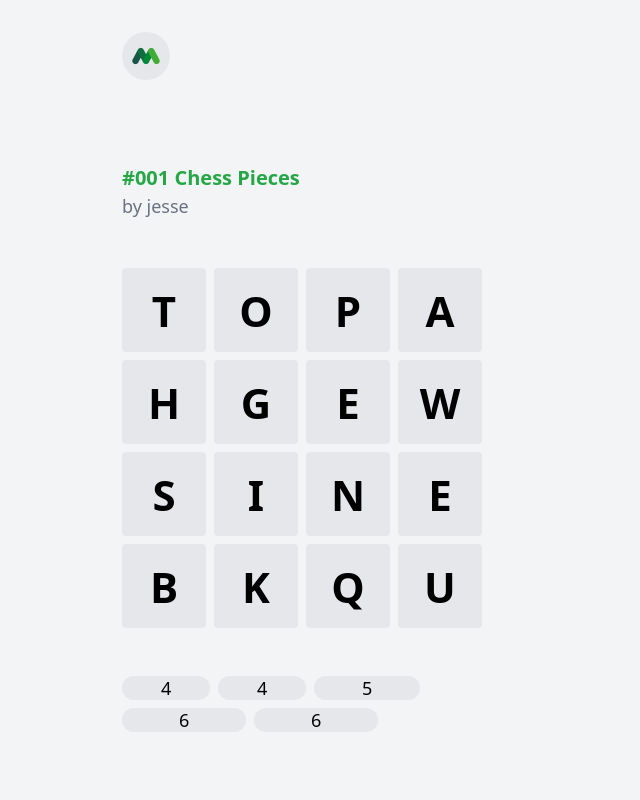
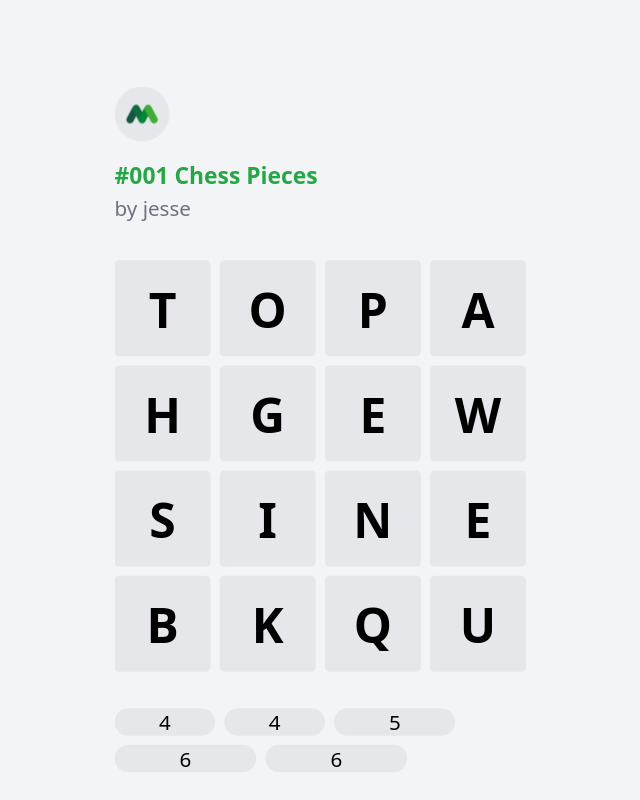
Before and after one commit to jessekimotho/mistari, a SvelteKit app: page / in a window 1280 px wide. Shown: the whole page, without its empty margins (338-978 px from the left). Built offline with nearby package versions, Linux system fonts and the light colour scheme.

Commit message:
updates and changes

```diff
--- a/src/lib/components/Grid.svelte
+++ b/src/lib/components/Grid.svelte
@@ -17,23 +17,26 @@
 	export let grid: string[][];
 	let displayGrid = grid.map((row) => [...row]);
 
+	// Config
 	export const SWIPE_THRESHOLD_RATIO = 0.3;
 	export const TRAIL_LINE_WIDTH = 64;
 	export const TILE_SIZE = 84;
 	export const GAP_SIZE = 8;
 
+	// States
+	const clearingTrail = writable(false);
 	const trailIsAlreadyFound = writable(false);
+	const allDone = writable(false);
+	const selecting = writable(false);
+	let isDragging = false;
 
+	const poppingTiles = writable<Set<string>>(new Set());
+	const usedTiles = writable<Set<string>>(new Set());
+
+	// Computed
 	const tileSpacing = TILE_SIZE + GAP_SIZE;
 	$: svgWidth = displayGrid[0].length * TILE_SIZE + (displayGrid[0].length - 1) * GAP_SIZE;
 	$: svgHeight = displayGrid.length * TILE_SIZE + (displayGrid.length - 1) * GAP_SIZE;
-
-	const allDone = writable(false);
-	const selecting = writable(false);
-	let isDragging = false;
-	const poppingTiles = writable<Set<string>>(new Set());
-	const usedTiles = writable<Set<string>>(new Set());
-	const alreadyFoundTiles = writable<Set<string>>(new Set());
 
 	const derivedRemainingLetters = derived(
 		foundWords,
@@ -46,17 +49,30 @@
 			)
 	);
 
-	const trailSegments = derived(selectedTiles, ($tiles) =>
-		segmentTrail($tiles).flatMap((segment, i) => {
+	const trailSegments = derived(selectedTiles, ($tiles) => {
+		const segments = segmentTrail($tiles).flatMap((segment, i) => {
 			const color = trailColors[i % trailColors.length];
 			return segment.slice(0, -1).map((from, j) => ({
 				from,
 				to: segment[j + 1],
 				color
 			}));
-		})
-	);
+		});
 
+		// 🛠 NEW: Handle single-tile selection gracefully
+		if ($tiles.length === 1) {
+			const only = $tiles[0];
+			segments.push({
+				from: only,
+				to: only,
+				color: trailColors[0]
+			});
+		}
+
+		return segments;
+	});
+
+	// Helpers
 	function tileCenterPx(row: number, col: number) {
 		return {
 			x: col * tileSpacing + TILE_SIZE / 2,
@@ -72,6 +88,7 @@
 		const trail = get(selectedTiles);
 		const last = trail.at(-1);
 		const index = trail.findIndex((p) => p.row === row && p.col === col);
+
 		let newTrail;
 		if (index !== -1) {
 			newTrail = trail.slice(0, index + 1);
@@ -80,6 +97,7 @@
 		} else {
 			newTrail = [{ row, col }];
 		}
+
 		selectedTiles.set(newTrail);
 		currentWord.set(newTrail.map((p) => displayGrid[p.row][p.col]).join(''));
 
@@ -104,7 +122,6 @@
 				isDragging = false;
 				selecting.set(false);
 			} else {
-				// Word already found!
 				triggerAlreadyFoundTrailEffect(newTrail);
 				flashWordHint(word);
 			}
@@ -114,9 +131,9 @@
 	function triggerAlreadyFoundTrailEffect(trail: TilePosition[]) {
 		trailIsAlreadyFound.set(true);
 		setTimeout(() => {
-			selectedTiles.set([]); // 👈 clear the trail visually
-			currentWord.set(''); // 👈 clear the currentWord too
-			trailIsAlreadyFound.set(false); // 👈 now safely turn off the pulse state
+			selectedTiles.set([]);
+			currentWord.set('');
+			trailIsAlreadyFound.set(false);
 		}, 600);
 	}
 
@@ -125,17 +142,24 @@
 		setTimeout(() => hintFlashWord.set(null), 800);
 	}
 
-	function isInsideSwipeThreshold(event: PointerEvent, row: number, col: number): boolean {
-		const tile = event.currentTarget as HTMLElement;
-		const { left, top, width } = tile.getBoundingClientRect();
-		const dx = event.clientX - (left + width / 2);
-		const dy = event.clientY - (top + width / 2);
-		return Math.hypot(dx, dy) < width * SWIPE_THRESHOLD_RATIO;
-	}
-
 	function handlePointerDown(row: number, col: number) {
 		const letter = displayGrid[row][col];
-		if (!get(derivedRemainingLetters).has(letter)) return;
+		const remaining = get(derivedRemainingLetters);
+
+		if (!remaining.has(letter)) {
+			if (get(selectedTiles).length > 0) {
+				selecting.set(false);
+				isDragging = false;
+				clearingTrail.set(true);
+				setTimeout(() => {
+					selectedTiles.set([]);
+					currentWord.set('');
+					clearingTrail.set(false);
+				}, 300);
+			}
+			return;
+		}
+
 		updateTrail(row, col);
 		isDragging = true;
 		selecting.set(true);
@@ -143,9 +167,16 @@
 
 	function handlePointerEnter(row: number, col: number, event: PointerEvent) {
 		if (!isDragging || !get(selecting)) return;
-		if (!isInsideSwipeThreshold(event, row, col)) return;
+
+		const tile = event.currentTarget as HTMLElement;
+		const { left, top, width } = tile.getBoundingClientRect();
+		const dx = event.clientX - (left + width / 2);
+		const dy = event.clientY - (top + width / 2);
+		if (Math.hypot(dx, dy) > width * SWIPE_THRESHOLD_RATIO) return;
+
 		const letter = displayGrid[row][col];
 		if (!get(derivedRemainingLetters).has(letter)) return;
+
 		const trail = get(selectedTiles);
 		const last = trail.at(-1);
 		if (
@@ -154,16 +185,6 @@
 		) {
 			updateTrail(row, col);
 		}
-	}
-
-	function handleTouchMove(row: number, col: number, e: TouchEvent) {
-		if (!isDragging || !get(selecting)) return;
-		const touch = e.changedTouches[0];
-		handlePointerEnter(row, col, {
-			clientX: touch.clientX,
-			clientY: touch.clientY,
-			currentTarget: e.currentTarget
-		} as unknown as PointerEvent);
 	}
 
 	function triggerPopEffect(trail: TilePosition[]) {
@@ -191,12 +212,16 @@
 			isDragging = false;
 			selecting.set(false);
 		};
+
 		const clickAway = (e: MouseEvent) => {
 			if (!(e.target as HTMLElement).closest('.tile, .hitbox')) {
 				selectedTiles.set([]);
 				currentWord.set('');
+				selecting.set(false);
+				isDragging = false;
 			}
 		};
+
 		window.addEventListener('pointerup', onUp);
 		window.addEventListener('touchend', onUp);
 		window.addEventListener('mousedown', clickAway);
@@ -208,6 +233,7 @@
 	});
 </script>
 
+<!-- === Markup === -->
 <div class="relative" style="width: {svgWidth}px; height: {svgHeight}px;">
 	{#if $allDone}
 		<div
@@ -241,20 +267,6 @@
 
 	<!-- Trail SVG -->
 	<svg class="pointer-events-none absolute inset-0" width={svgWidth} height={svgHeight}>
-		{#if $selectedTiles.length > 0}
-			{@const p = tileCenterPx($selectedTiles[0].row, $selectedTiles[0].col)}
-			<line
-				x1={p.x}
-				y1={p.y}
-				x2={p.x}
-				y2={p.y}
-				stroke={trailColors[0]}
-				stroke-width={TRAIL_LINE_WIDTH}
-				stroke-linecap="round"
-				vector-effect="non-scaling-stroke"
-				in:draw={{ duration: 200 }}
-			/>
-		{/if}
 		{#each $trailSegments as { from, to, color } (`${from.row}-${from.col}-${to.row}-${to.col}`)}
 			{@const a = tileCenterPx(from.row, from.col)}
 			{@const b = tileCenterPx(to.row, to.col)}
@@ -268,6 +280,7 @@
 				stroke-linecap="round"
 				vector-effect="non-scaling-stroke"
 				class:pulse-stroke={$trailIsAlreadyFound}
+				class:fade-out-trail={$clearingTrail}
 				in:draw={{ duration: 250 }}
 				out:draw={{ duration: 200 }}
 				style="--trail-width: {TRAIL_LINE_WIDTH}px;"
@@ -275,7 +288,7 @@
 		{/each}
 	</svg>
 
-	<!-- Letters Layer -->
+	<!-- Letters -->
 	<div
 		class="pointer-events-none absolute inset-0 grid"
 		style="grid-template-columns: repeat({displayGrid[0]
@@ -298,7 +311,7 @@
 		{/each}
 	</div>
 
-	<!-- Interaction Layer -->
+	<!-- Hitboxes -->
 	<div
 		class="absolute inset-0 grid"
 		style="grid-template-columns: repeat({displayGrid[0]
@@ -308,15 +321,13 @@
 			{#each row as letter, c}
 				<div
 					class="hitbox"
-					style="width: {TILE_SIZE}px; height: {TILE_SIZE}px;"
+					style="width: {TILE_SIZE}px; height: {TILE_SIZE}px; touch-action: none;"
 					class:cursor-pointer={$derivedRemainingLetters.has(letter) &&
 						!get(usedTiles).has(`${r}-${c}`)}
 					class:cursor-default={!$derivedRemainingLetters.has(letter) ||
 						get(usedTiles).has(`${r}-${c}`)}
 					on:pointerdown={() => handlePointerDown(r, c)}
 					on:pointermove={(e) => handlePointerEnter(r, c, e)}
-					on:touchstart|preventDefault={() => handlePointerDown(r, c)}
-					on:touchmove|preventDefault={(e) => handleTouchMove(r, c, e)}
 				></div>
 			{/each}
 		{/each}
@@ -349,8 +360,19 @@
 			stroke-width: var(--trail-width);
 		}
 	}
-
 	.pulse-stroke {
 		animation: pulseStroke 600ms ease-in-out;
 	}
+	@keyframes fadeOutTrail {
+		0% {
+			opacity: 1;
+		}
+		100% {
+			opacity: 0;
+			visibility: hidden;
+		}
+	}
+	.fade-out-trail {
+		animation: fadeOutTrail 300ms ease-out forwards;
+	}
 </style>
--- a/src/lib/components/WordHintButton.svelte
+++ b/src/lib/components/WordHintButton.svelte
@@ -4,9 +4,11 @@
 	export let word: string;
 	export let grid: string[][];
 
+	// Reactive derived values
 	$: isFound = $foundWords.has(word);
 	$: isFlashing = $hintFlashWord === word;
 
+	// When clicked, flash hint at first matching letter
 	function showHint() {
 		const letter = word[0];
 		for (let r = 0; r < grid.length; r++) {
@@ -22,14 +24,13 @@
 </script>
 
 {#if isFound}
-	<span
-		class="text-md inline-flex h-6 items-center justify-center rounded-4xl bg-[#26c04c] px-8 text-center font-bold text-white transition-all"
-		class:animate-hintflash={isFlashing}>{word}</span
-	>
+	<span class="hint-found" class:animate-hintflash={isFlashing}>
+		{word}
+	</span>
 {:else}
 	<button
 		on:click={showHint}
-		class="inline-flex h-6 items-center justify-center rounded-4xl bg-gray-200 text-center text-lg text-black"
+		class="hint-button"
 		style="width: calc(({word.length}ch * 1.75) + 16px)"
 	>
 		{word.length}
@@ -37,6 +38,38 @@
 {/if}
 
 <style>
+	/* Found Word Appearance */
+	.hint-found {
+		display: inline-flex;
+		align-items: center;
+		justify-content: center;
+		height: 1.5rem; /* 6 Tailwind units */
+		padding: 0 0.5rem;
+		border-radius: 9999px; /* full pill */
+		background-color: #26c04c;
+		color: white;
+		font-weight: bold;
+		font-size: 1rem;
+		text-align: center;
+		transition: all 0.3s ease;
+	}
+
+	/* Button to reveal hint */
+	.hint-button {
+		display: inline-flex;
+		align-items: center;
+		justify-content: center;
+		height: 1.5rem;
+		padding: 0 0.5rem;
+		border-radius: 9999px;
+		background-color: #e5e7eb; /* gray-200 */
+		color: black;
+		font-size: 1.125rem; /* text-lg */
+		text-align: center;
+		transition: all 0.3s ease;
+	}
+
+	/* Pop Animation for Found Hints */
 	@keyframes hintflash {
 		0% {
 			transform: scale(1);
--- a/src/routes/+page.svelte
+++ b/src/routes/+page.svelte
@@ -1,4 +1,5 @@
 <script lang="ts">
+	import { onMount } from 'svelte';
 	import Grid from '$lib/components/Grid.svelte';
 	import { currentWord, selectedTiles, targetWords, foundWords } from '$lib/stores/game';
 	import WordHintButton from '$lib/components/WordHintButton.svelte';
@@ -9,31 +10,94 @@
 		['S', 'I', 'N', 'E'],
 		['B', 'K', 'Q', 'U']
 	];
+
+	function updateScale() {
+		const baseWidth = 360;
+		const baseHeight = 700;
+
+		const scaleX = window.innerWidth / baseWidth;
+		const scaleY = window.innerHeight / baseHeight;
+
+		const scale = Math.min(scaleX, scaleY);
+
+		document.documentElement.style.setProperty('--scale', scale.toString());
+	}
+
+	onMount(() => {
+		setTimeout(updateScale, 50);
+		window.addEventListener('resize', updateScale);
+		return () => window.removeEventListener('resize', updateScale);
+	});
 </script>
 
-<main class="flex min-h-screen items-center justify-center bg-gray-100">
-	<main class="flex min-h-screen max-w-[360px] flex-col items-center justify-center bg-gray-100">
-		<div class="header mt-8 mb-4 flex w-full">
-			<h1 class=" text-3xl font-bold"><img class="logo" src="/mistari.png" alt="" /></h1>
+<main class="app-container">
+	<div class="scale-wrapper">
+		<div class="content-wrapper">
+			<div class="header fade-in mt-8 mb-4 flex items-center">
+				<img class="logo" src="/mistari.png" alt="Mistari Logo" />
 			</div>
-		<div class="rest-of-content flex grow flex-col items-center justify-center bg-gray-100">
-			<div class="mb-12 flex w-full flex-col">
+
+			<div class="main-content fade-in-delayed">
+				<div class="mb-8">
 					<h1 class="text-xl font-bold text-[#25a746]">#001 Chess Pieces</h1>
-				<h2 class="author text-lg text-gray-500">by jesse</h2>
+					<h2 class="text-lg text-gray-500">by jesse</h2>
 				</div>
 
 				<Grid {grid} />
 
-			<div class="mt-12 flex flex-wrap gap-2">
+				<div class="mt-8 flex flex-wrap gap-2">
 					{#each [...targetWords].sort((a, b) => a.length - b.length) as word (word)}
 						<WordHintButton {word} {grid} />
 					{/each}
 				</div>
 			</div>
-	</main>
+		</div>
+	</div>
 </main>
 
 <style>
+	:global(body) {
+		margin: 0;
+		padding: 0;
+		overflow: hidden;
+		height: 100dvh;
+		width: 100dvw;
+		background: #f3f4f6;
+		touch-action: none;
+		user-select: none;
+	}
+
+	.app-container {
+		display: flex;
+		align-items: center;
+		justify-content: center;
+		height: 100dvh;
+		width: 100dvw;
+		overflow: hidden;
+		position: relative;
+	}
+
+	.scale-wrapper {
+		width: 360px;
+		height: 700px;
+		transform-origin: top center;
+		transform: scale(var(--scale));
+		display: flex;
+		flex-direction: column;
+	}
+
+	.content-wrapper {
+		width: 100%;
+		display: flex;
+		flex-direction: column;
+		padding: 0 16px; /* small horizontal breathing room */
+		box-sizing: border-box;
+	}
+
+	.header {
+		width: 100%;
+	}
+
 	.logo {
 		width: 48px;
 		height: 48px;
@@ -41,4 +105,30 @@
 		border-radius: 200px;
 		background: rgb(229 231 235);
 	}
+
+	.main-content {
+		display: flex;
+		flex-direction: column;
+		width: 100%;
+	}
+
+	@keyframes fadeUp {
+		from {
+			opacity: 0;
+			transform: translateY(12px);
+		}
+		to {
+			opacity: 1;
+			transform: translateY(0);
+		}
+	}
+
+	.fade-in {
+		animation: fadeUp 600ms ease-out forwards;
+	}
+
+	.fade-in-delayed {
+		animation: fadeUp 600ms ease-out forwards;
+		animation-delay: 200ms;
+	}
 </style>
```
Lines whose indentation alone changed are shown as unchanged.
